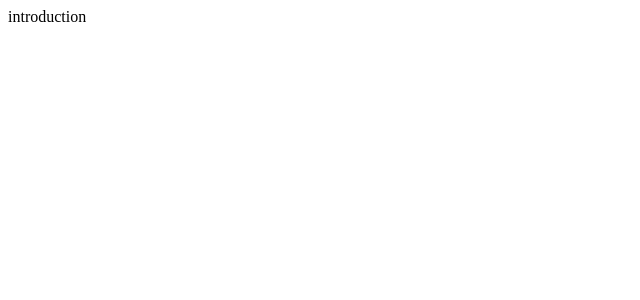
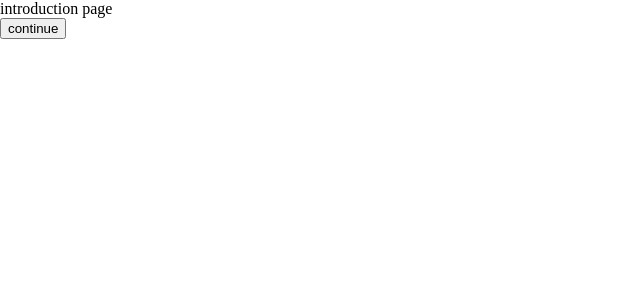
Before and after one commit to chenyfz/MMOB-Project, a Vue app: page / in a window 1280 px wide. Shown: the top 300 px of the page, without its empty margins (0-640 px from the left). Built offline with nearby package versions, Linux system fonts and the light colour scheme; the HTML template or start-up script is replaced by a standard one.

Commit message:
basic framework of web page

```diff
--- a/src/App.vue
+++ b/src/App.vue
@@ -1,11 +1,21 @@
 <script setup lang="ts">
 import IntroPage from './pages/intro-page.vue'
+import {Stage} from './types/stage-type.ts'
+import {stageStore} from './store/stage-store.ts'
+import GamePage from './pages/game-page.vue'
+import SurveyPage from './pages/survey-page.vue'
+
 </script>
 
 <template>
-  <intro-page />
+  <div class="page-container">
+    <intro-page v-if="stageStore.stage === Stage.INTRO" />
+    <game-page v-else-if="stageStore.stage === Stage.GAME" />
+    <survey-page v-else-if="stageStore.stage === Stage.SURVEY" />
+  </div>
 </template>
 
-<style scoped>
-
+<style scoped lang="stylus">
+.page-container
+  margin: 0
 </style>
--- /dev/null
+++ b/src/pages/game-page.vue
@@ -0,0 +1,33 @@
+<script setup lang="ts">
+import UnityCanvas from '../components/unity-canvas.vue'
+import {stageStore} from '../store/stage-store.ts'
+import {Stage} from '../types/stage-type.ts'
+
+const toSurveyPage = () => stageStore.stage = Stage.SURVEY
+</script>
+
+<template>
+  <div class="game-page">
+    <unity-canvas />
+    <button
+      class="test-button"
+      @click="toSurveyPage"
+    >
+      test button, to survey page
+    </button>
+  </div>
+</template>
+
+<style scoped lang="stylus">
+.game-page
+  position relative
+  display flex
+  align-items center
+  justify-content center
+  min-height 100vh
+
+.test-button
+  position absolute
+  bottom 12px
+  right 8px
+</style>
--- a/src/pages/intro-page.vue
+++ b/src/pages/intro-page.vue
@@ -1,9 +1,13 @@
 <script setup lang="ts">
+import {stageStore} from '../store/stage-store.ts'
+import {Stage} from '../types/stage-type.ts'
 
+const toGameStage = () => stageStore.stage = Stage.GAME
 </script>
 
 <template>
-  <div>introduction</div>
+  <div>introduction page</div>
+  <button @click="toGameStage">continue</button>
 </template>
 
 <style scoped>
--- /dev/null
+++ b/src/pages/survey-page.vue
@@ -0,0 +1,11 @@
+<script setup lang="ts">
+
+</script>
+
+<template>
+  <div>survey page</div>
+</template>
+
+<style scoped>
+
+</style>
--- /dev/null
+++ b/src/store/stage-store.ts
@@ -0,0 +1,6 @@
+import {reactive} from 'vue'
+import {Stage} from '../types/stage-type.ts'
+
+export const stageStore = reactive({
+    stage: Stage.INTRO
+})
--- a/src/style.css
+++ b/src/style.css
@@ -9,3 +9,7 @@ a {
   font-weight: 500;
   text-decoration: inherit;
 }
+
+html, body {
+  margin: 0;
+}
--- /dev/null
+++ b/src/types/stage-type.ts
@@ -0,0 +1,5 @@
+export enum Stage {
+    INTRO = 1,
+    GAME = 2,
+    SURVEY = 3,
+}
```
Also changed, not shown: package.json (+5 -2 lines), 2 other files (tests, documents, lock files or other folders).
